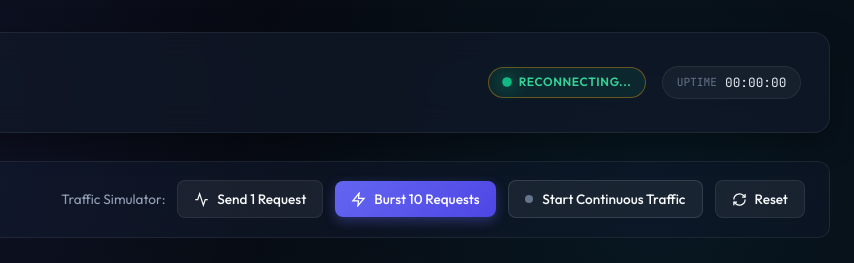
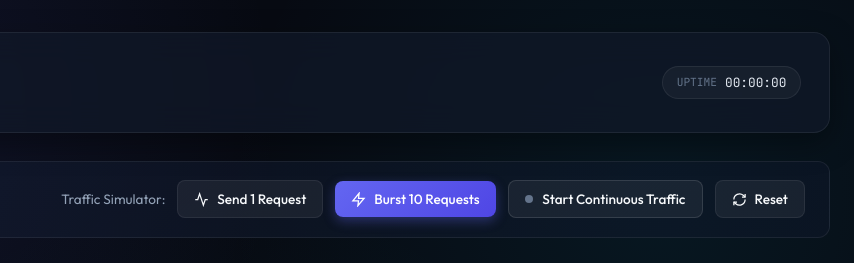
Before and after one commit to NavjotSingh20/NexusLB, a plain HTML site: page web/index.html in a window 1280 px wide. Shown: the top 263 px of the page, 426-1280 px from the left. Drawn offline with Linux system fonts and the light colour scheme; no server answers.

Commit message:
fix: removed a redundant dashboard component

```diff
--- a/web/app.js
+++ b/web/app.js
@@ -14,8 +14,6 @@ let lastStats = null;
 let autoTrafficTimer = null;
 
 // DOM Elements
-const connStatus = document.getElementById('connection-status');
-const connStatusText = document.getElementById('conn-status-text');
 const uptimeVal = document.getElementById('uptime-val');
 const strategyDisplay = document.getElementById('active-strategy-display');
 const proxyUrlDisplay = document.getElementById('proxy-url-display');
@@ -283,8 +281,7 @@ function connectSSE() {
   eventSource = new EventSource('/api/stream');
 
   eventSource.onopen = () => {
-    connStatusText.textContent = 'LIVE TELEMETRY';
-    connStatus.style.borderColor = 'rgba(16, 185, 129, 0.3)';
+    // Connected to stream
   };
 
   eventSource.onmessage = (event) => {
@@ -297,8 +294,6 @@ function connectSSE() {
   };
 
   eventSource.onerror = () => {
-    connStatusText.textContent = 'RECONNECTING...';
-    connStatus.style.borderColor = 'rgba(245, 158, 11, 0.4)';
     eventSource.close();
     setTimeout(connectSSE, 2000);
   };
--- a/web/index.html
+++ b/web/index.html
@@ -33,10 +33,6 @@
       </div>
 
       <div class="header-controls">
-        <div class="connection-status" id="connection-status">
-          <span class="status-pulse online"></span>
-          <span class="status-label" id="conn-status-text">LIVE TELEMETRY</span>
-        </div>
         <div class="uptime-pill" id="uptime-display">
           <span class="pill-label">UPTIME</span>
           <span class="pill-val" id="uptime-val">00:00:00</span>
--- a/web/style.css
+++ b/web/style.css
@@ -135,37 +135,7 @@ body {
   gap: 1rem;
 }
 
-.connection-status {
-  display: flex;
-  align-items: center;
-  gap: 0.5rem;
-  background: rgba(16, 185, 129, 0.1);
-  border: 1px solid rgba(16, 185, 129, 0.25);
-  padding: 0.35rem 0.85rem;
-  border-radius: var(--radius-full);
-}
 
-.status-pulse {
-  width: 8px;
-  height: 8px;
-  border-radius: 50%;
-  background: var(--accent-emerald);
-  box-shadow: 0 0 10px var(--accent-emerald);
-  animation: pulse-glow 2s infinite;
-}
-
-@keyframes pulse-glow {
-  0% { transform: scale(0.95); opacity: 0.7; }
-  50% { transform: scale(1.2); opacity: 1; box-shadow: 0 0 14px var(--accent-emerald); }
-  100% { transform: scale(0.95); opacity: 0.7; }
-}
-
-.status-label {
-  font-size: 0.75rem;
-  font-weight: 600;
-  letter-spacing: 0.05em;
-  color: #34d399;
-}
 
 .uptime-pill {
   display: flex;
@@ -814,3 +784,9 @@ input:checked + .slider:before {
   box-shadow: 0 0 10px #10b981;
   animation: pulse-glow 1s infinite;
 }
+
+@keyframes pulse-glow {
+  0% { transform: scale(0.95); opacity: 0.7; }
+  50% { transform: scale(1.2); opacity: 1; box-shadow: 0 0 14px #10b981; }
+  100% { transform: scale(0.95); opacity: 0.7; }
+}
```
Also changed, not shown: 1 other file.
